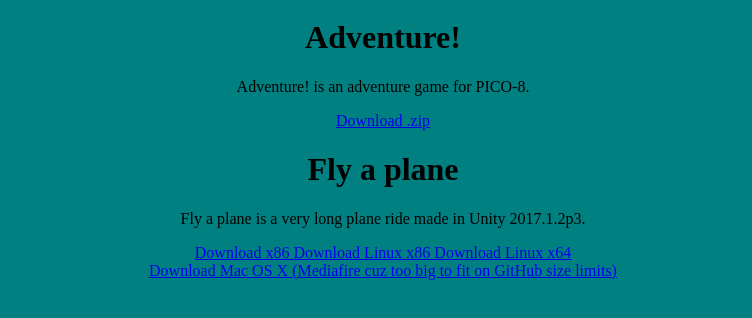
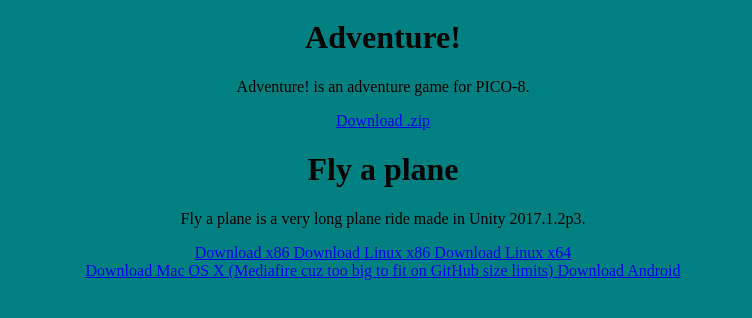
Before and after one commit to SPLASHStudios/SPLASHStudios, a plain HTML site: page docs/index.html in a window 1280 px wide. Shown: the part 178-496 px from the top of the page, without its empty margins (257-1009 px from the left). Drawn offline with Linux system fonts and the light colour scheme.

Commit message:
Update index.html

```diff
--- a/docs/index.html
+++ b/docs/index.html
@@ -14,6 +14,6 @@
         <center><p>Fly a plane is a very long plane ride made in Unity 2017.1.2p3.</p></center>
         <center><a href="download/flyaplane.html">Download x86 </a><a href="download/flyaplane64.html>Download x64 </a></center>
           <center><a href="download/flyaplanelinux.html">Download Linux x86 </a><a href="download/flyaplanelinux64.html">Download Linux x64 </a></center>
-          <center><a href="download/flyaplaneosx.html">Download Mac OS X (Mediafire cuz too big to fit on GitHub size limits)</a></center>
+          <center><a href="download/flyaplaneosx.html">Download Mac OS X (Mediafire cuz too big to fit on GitHub size limits) </a><a href="download/flyaplaneandroid.html">Download Android</a></center>
       </body>
           </html>
```
